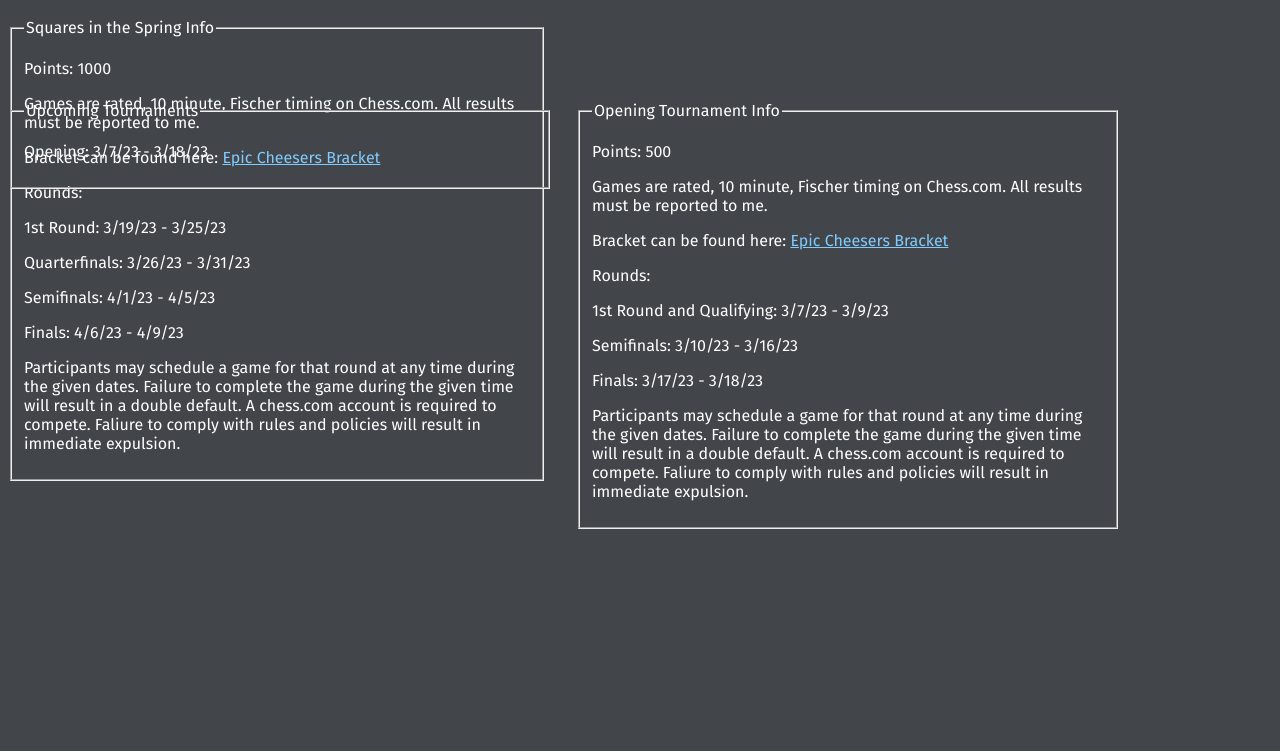
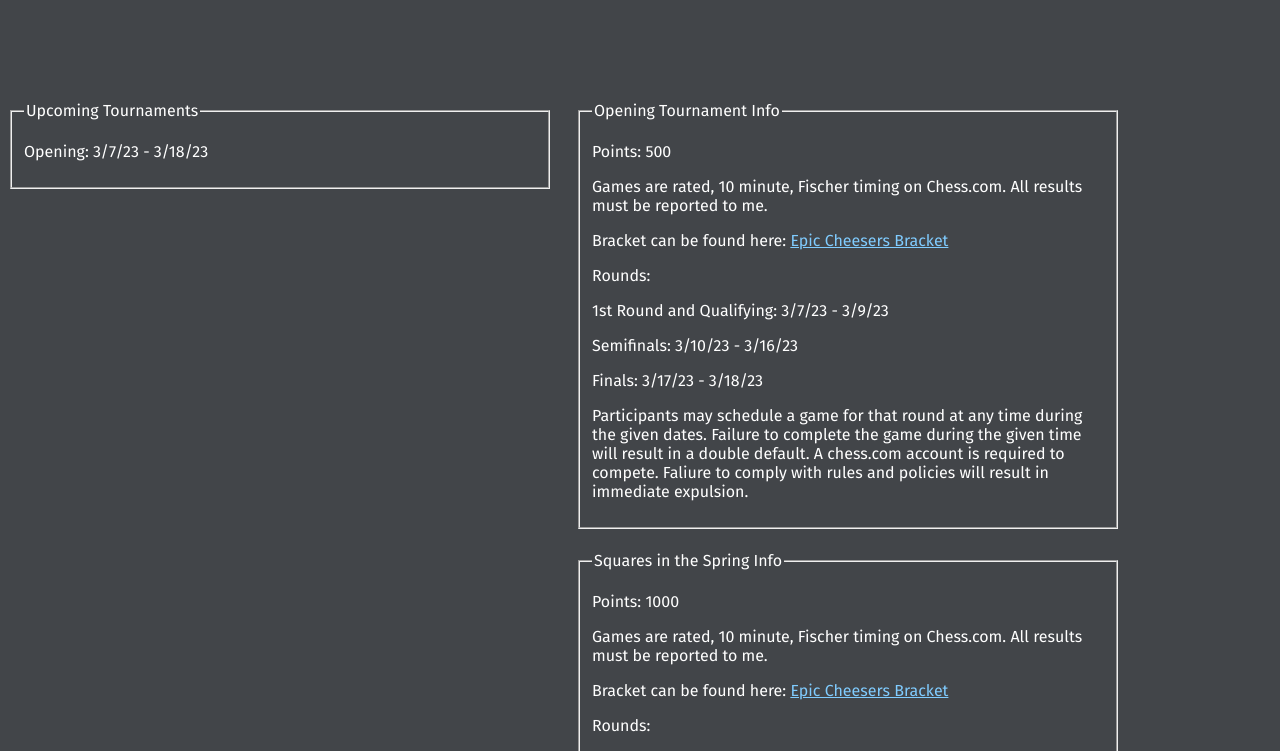
Before and after one commit to MRTACO09/EpicCheesers, a plain HTML site: page index.html in a window 1280 px wide. Shown: the part 49-800 px from the top of the page. Drawn offline with Linux system fonts and the light colour scheme.

Commit message:
Update styles.css
sqaures in the springh

```diff
--- a/styles.css
+++ b/styles.css
@@ -20,3 +20,8 @@ body{
   position: absolute;
   top: 150px;
 }
+#twoinfo{
+  position: absolute;
+  left: 45%;
+  top: 600px;
+}
```
